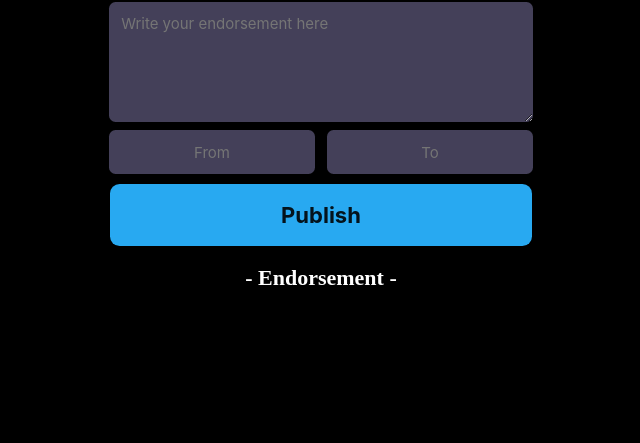
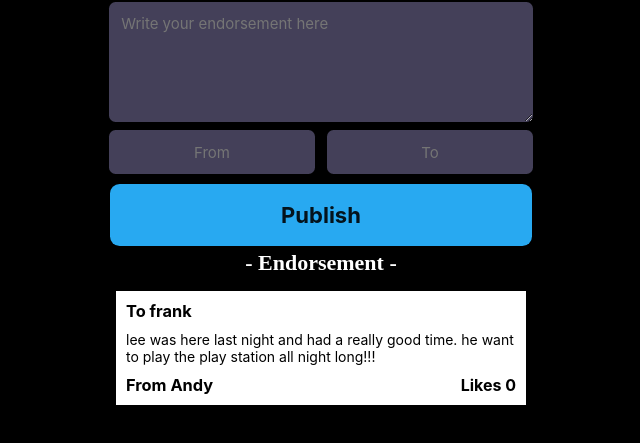
Before and after one commit to ldrennan279/We_are_the_champions, a plain HTML site: page index.html in a window 1280 px wide. Both pictures are taken after a click on the button "Publish". Shown: the part 225-668 px from the top of the page, without its empty margins (319-959 px from the left). Drawn offline with Linux system fonts and the light colour scheme.

Commit message:
3rd commit
d

```diff
--- a/index.css
+++ b/index.css
@@ -66,7 +66,8 @@ header{
     display: flex;
 }
 
-.input_section{
+.input_section,
+.feed_section{
     margin: auto;
     max-width: 26.875em;
     flex-direction: column;
@@ -111,3 +112,26 @@ header{
 .feed_section{
     margin-top: 0.9375em ;
 }
+.endorsementBox{
+    margin: 10px;
+    background-color:  #FFFFFF ;
+    padding: 10px;
+    font-size: 14px;
+    font-family: 'Inter', sans-serif;
+}
+.endorsement-to,
+.endorsement-text{
+    margin-bottom: 10px;
+}
+.endorsement-to,
+.endorsement-from{
+    font-weight: bold;
+}
+.likes-section{
+display: flex;
+justify-content: space-between;
+}
+.likes{
+    font-size: 16px;
+    font-weight: bold;
+}
--- a/index.html
+++ b/index.html
@@ -18,13 +18,14 @@
         <section class="input_section" id="input_section">
             <textarea name="main-input" id="main-input" cols="10" rows="5" placeholder="Write your endorsement here" class="main-input" id="main-input"></textarea>
             <div class="sub-section-from-to">
-                <input type="text" class="from-input" placeholder="From">
-                <input type="text" class="to-input" placeholder="To">
+                <input type="text" class="from-input" id="from-input" placeholder="From">
+                <input type="text" class="to-input" id="to-input" placeholder="To">
             </div>
             <button class="publish-btn" id="publish-btn">Publish</button>
         </section>
+        <h2 class="feed-title">- Endorsement -</h2>
         <section class="feed_section" id="feed_section">
-            <h2 class="feed-title">- Endorsement -</h2>
+
         </section>
     </main>
 </body>
--- a/index.js
+++ b/index.js
@@ -1,6 +1,6 @@
 import {initializeApp} from "https://www.gstatic.com/firebasejs/9.15.0/firebase-app.js"
 
-import {getDatabase, ref} from "https://www.gstatic.com/firebasejs/9.15.0/firebase-database.js"
+import {getDatabase, ref, push} from "https://www.gstatic.com/firebasejs/9.15.0/firebase-database.js"
 
 const appSettings = {
     databaseURL: 'https://we-are-the-champions-fe824-default-rtdb.europe-west1.firebasedatabase.app/'
@@ -13,7 +13,41 @@ const mainInputEl = document.getElementById('main-input')
 const fromInputEl = document.getElementById('from-input')
 const toInputEl = document.getElementById('to-input')
 const publishBtnEl = document.getElementById('publish-btn')
+const feedSection = document.getElementById('feed_section')
 
 publishBtnEl.addEventListener('click', ()=>{
-    console.log("hello")
+    let endorsementText = mainInputEl.value
+    let fromText = fromInputEl.value
+    let toText = toInputEl.value
+
+    let endorsementObject = {
+        personFrom: `${fromText}`,
+        personTo: `${toText}`,
+        endorsement: `${endorsementText}`
+    }
+    addEndorsementToFieldSection()
+    // push(endorsementListDB, endorsementObject)
+
+    clearInputFields()
 })
+
+// create function that pulls data from database and adds to the HTML feed section.
+function addEndorsementToFieldSection(){
+    feedSection.innerHTML += `
+        <div class="endorsementBox">
+            <h3 class="endorsement-to">To frank</h3>
+            <p class="endorsement-text">lee was here last night and had a really good time. he want to play the play station all night long!!!</p>
+            <div class="likes-section">
+                <h3 class="endorsement-from">From Andy</h3>
+                <p class="likes">Likes 0</p>
+            </div>
+        </div>
+
+    `
+}
+
+function clearInputFields(){
+    mainInputEl.value = ""
+    fromInputEl.value = ""
+    toInputEl.value = ""
+}
```
Also changed, not shown: 1 other file.
